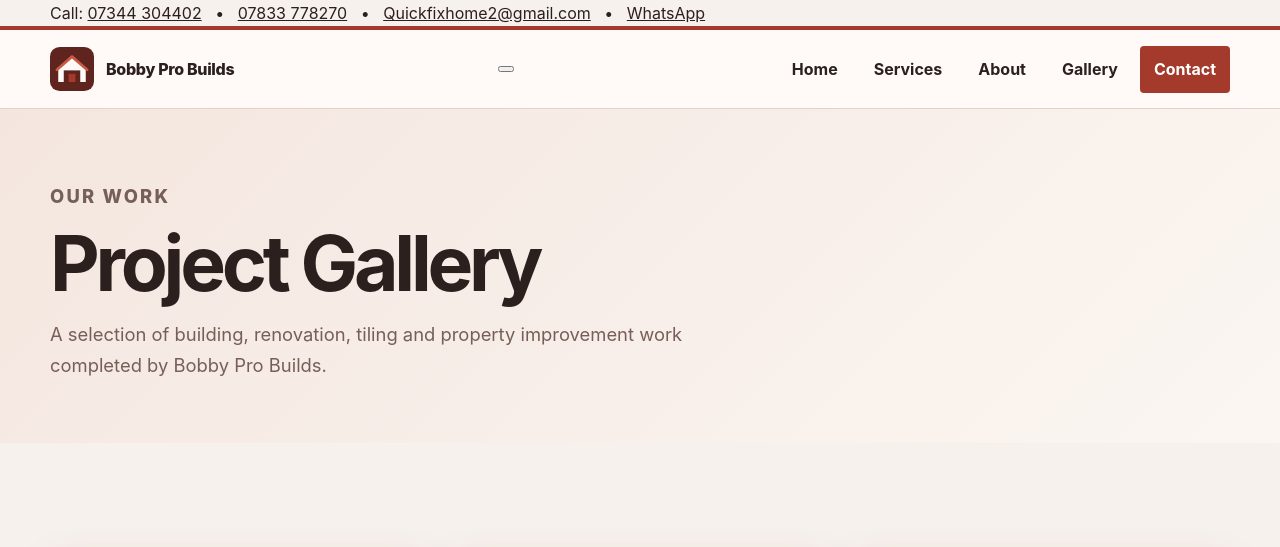
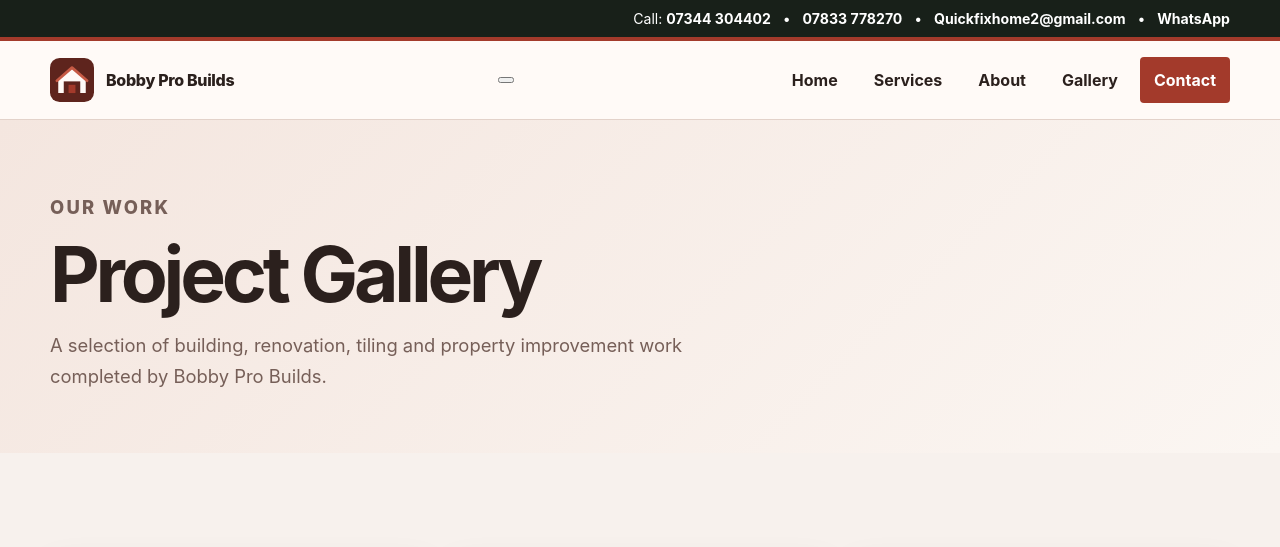
Before and after one commit to arsalanbobby/Bobby-Pro-Builds, a Jekyll site: the page built from gallery.md, in a window 1280 px wide and 1400 px high. Shown: the top 547 px of the window. Built offline with Jekyll 4.4.1, drawn with Linux system fonts in a browser that asks for light colours; grey boxes are pictures that could not be loaded.

Commit message:
Style contact bar and WhatsApp button

```diff
--- a/assets/css/style.css
+++ b/assets/css/style.css
@@ -238,3 +238,4 @@ a { color: inherit; }
   .service-photo, .service-tile img { height:230px; }
   .services-hero { min-height:260px; }
 }
+.contact-topbar{background:#182019;color:#fff;font-size:.88rem;padding:7px 0;text-align:right}.contact-topbar a{color:#fff;text-decoration:none;font-weight:700}.whatsapp-float{position:fixed;right:18px;bottom:18px;z-index:50;background:#25D366;color:#fff!important;text-decoration:none;font-weight:800;padding:12px 17px;border-radius:999px;box-shadow:0 8px 25px rgba(0,0,0,.22)}@media(max-width:820px){.contact-topbar{text-align:center;font-size:.78rem}.whatsapp-float{right:12px;bottom:12px}}
```
